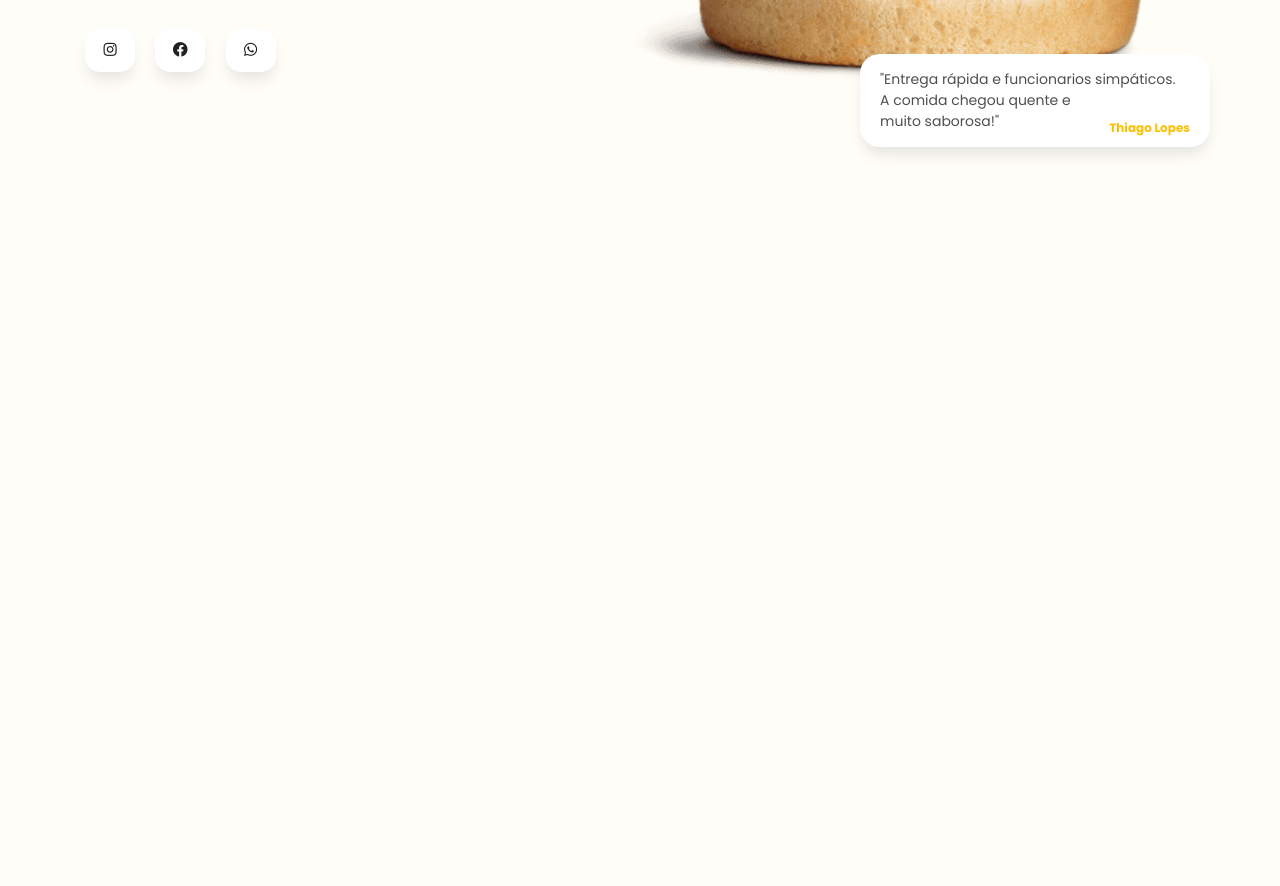
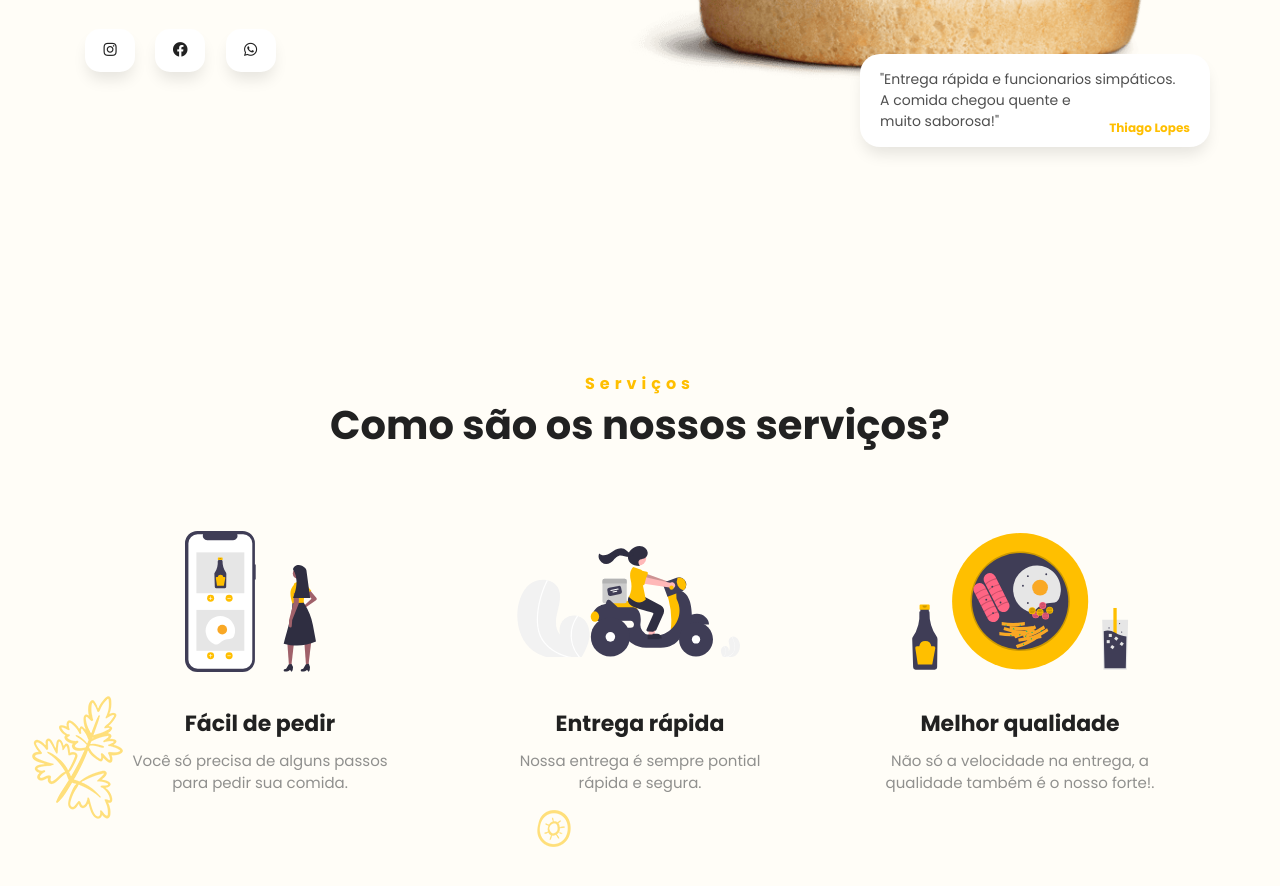
Before and after one commit to WalaceGomes/menu, a plain HTML site: page index.html in a window 1280 px wide. Shown: the part 679-1565 px from the top of the page. Before the commit the page ends 951 px from the top, so only its background shows below. Drawn offline with Linux system fonts and the light colour scheme.

Commit message:
Section Serviços

```diff
--- a/css/main.css
+++ b/css/main.css
@@ -166,3 +166,51 @@ a.navbar-brand {
     right: 20px;
     bottom: 10px;
 }
+
+.servicos {
+    padding-top: 100px;
+    padding-bottom: 150px;
+}
+
+.hint-title {
+    color: var(--color-primary);
+    font-size: 16px;
+    text-decoration: uppercase;
+    letter-spacing: 5px;
+}
+
+.title {
+    color: var(--color-black);
+    font-size: 40px;
+    margin-top: 5px;
+    margin-bottom: 30px;
+}
+
+.card-icon {
+    height: 150px;
+    margin: 0 auto;
+    margin-bottom: 30px;
+    display: flex;
+    justify-content: center;
+    align-items: center;
+}
+
+.card-text {
+    color: var(--color-text-out);
+    font-size: 15px;
+    padding: 0px 30px;
+}
+
+.card-text p {
+    font-size: 22px;
+    color: var(--color-black);
+    margin-bottom: 10px;
+}
+
+.background-servicos {
+    position: absolute;
+    left: 0;
+    right: 0;
+    height: 500px;
+    background-image: url(../img/bg-icons-2.png);
+}
--- a/index.html
+++ b/index.html
@@ -117,7 +117,57 @@
     </section>
 
     <section class="servicos" id="servicos">
+        <div class="background-servicos"></div>
+        <div class="container">
+            <div class="row">
+                <div class="col-12 text-center mb-5">
+                    <span class="hint-title"><b>Serviços</b></span>
+                    <h1 class="title">
+                        <b>
+                            Como são os nossos serviços?
+                        </b>
+                    </h1>
+                </div>
+                <div class="col-4 mb-5">
+                    <div class="card-icon text-center">
+                        <img src="./img/icone-pedido.svg" alt="Icone pedido" width="150">
+                    </div>
 
+                    <div class="card-text text-center mt-3">
+                        <p><b>Fácil de pedir</b></p>
+                        <span>
+                            Você só precisa de alguns passos para pedir sua comida.
+                        </span>
+                    </div>
+                </div>
+
+                <div class="col-4 mb-5">
+                    <div class="card-icon text-center">
+                        <img src="./img/icone-delivery.svg" alt="Icone pedido" width="250">
+                    </div>
+
+                    <div class="card-text text-center mt-3">
+                        <p><b>Entrega rápida</b></p>
+                        <span>
+                            Nossa entrega é sempre pontial rápida e segura.
+                        </span>
+                    </div>
+                </div>
+
+                <div class="col-4 mb-5">
+                    <div class="card-icon text-center">
+                        <img src="./img/icone-qualidade.svg" alt="Icone pedido" width="250">
+                    </div>
+
+                    <div class="card-text text-center mt-3">
+                        <p><b>Melhor qualidade</b></p>
+                        <span>
+                            Não só a velocidade na entrega, a qualidade também é o nosso forte!.
+                        </span>
+                    </div>
+                </div>
+            </div>
+        </div>
     </section>
 
     <section class="cardapio" id="cardapio">
```
